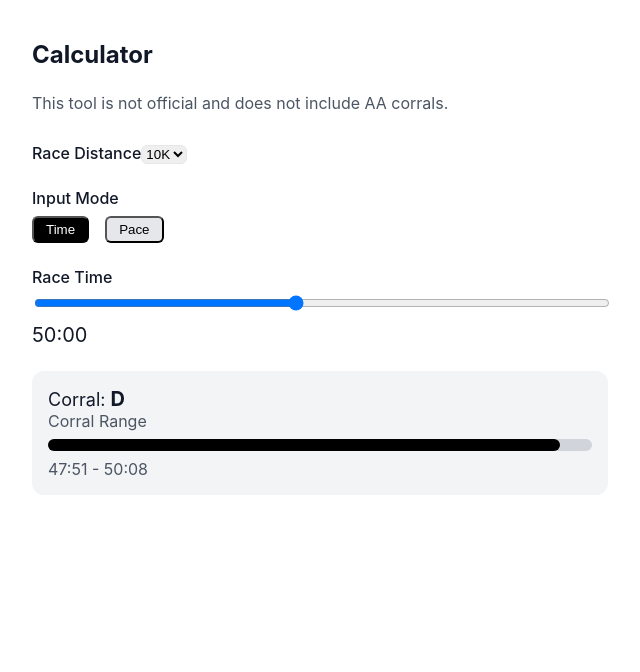
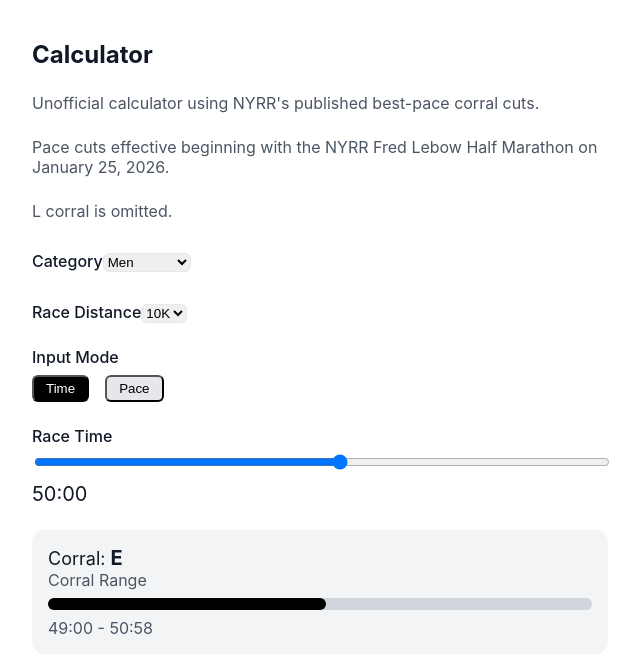
Before and after one commit to greenmoon55/nyrr-corral, a React (Vite) app: page / in a window 1280 px wide. Shown: the top 672 px of the page, without its empty margins (320-960 px from the left). Built offline with nearby package versions, Linux system fonts and the light colour scheme; the HTML template or start-up script is replaced by a standard one.

Commit message:
Update NYRR corral cutoffs

```diff
--- a/src/components/Calculator.jsx
+++ b/src/components/Calculator.jsx
@@ -1,146 +1,92 @@
 import React, { useState } from "react";
-import csvRaw from '/NYRR Corral Placements - regular corrals_ miles.csv?raw';
 
-// Corrals will be populated from the provided CSV at runtime. Keys are internal race keys
-// like "4M", "5K", "5M", "10K", "Half", "Full".
-const CORRAL_TABLE = {};
+const RACES = {
+  "5K": { miles: 3.107520199, factor: 2.09 },
+  "4M": { miles: 4, factor: 1.6 },
+  "5M": { miles: 5, factor: 1.26 },
+  "10K": { miles: 6.215040398, factor: 1 },
+  Half: { miles: 13.11218148, factor: 0.45 },
+  Full: { miles: 26.22436296, factor: 0.22 },
+};
 
-// map of parsed A-row times (seconds) per race key (e.g., '10K', '4M')
-const A_TIME_BY_RACE = {};
+const CATEGORIES = {
+  men: { label: "Men", aaLabel: "AA-m" },
+  women: { label: "Women", aaLabel: "AA-w" },
+  nonbinary: { label: "Non-binary", aaLabel: "AA-x" },
+};
 
-// Parse the provided CSV and populate CORRAL_TABLE for supported race columns.
-try {
-  const lines = csvRaw.split(/\r?\n/).map(l => l.trim()).filter(Boolean);
+const paceSeconds = (pace) => {
+  const [minutes, seconds] = pace.split(":").map(Number);
+  return minutes * 60 + seconds;
+};
 
-  // find header row within the first ~10 lines (the CSV's first line contains race short names)
-  const headerRowIndex = Math.min(lines.length, 10);
-  let headerCols = null;
-  for (let i = 0; i < headerRowIndex; i++) {
-    const cols = lines[i].split(',').map(c => c.trim());
-    // pick the row that contains at least one of the known race names (like '5K' or '10K')
-    if (cols.some(c => /5k|10k|4 miles|half marathon|marathon|5 miles/i.test(c))) {
-      headerCols = cols;
-      break;
+const CORRAL_RANGES = [
+  { label: "A", min: paceSeconds("6:20"), max: paceSeconds("6:29") },
+  { label: "B", min: paceSeconds("6:30"), max: paceSeconds("7:03") },
+  { label: "C", min: paceSeconds("7:04"), max: paceSeconds("7:28") },
+  { label: "D", min: paceSeconds("7:29"), max: paceSeconds("7:52") },
+  { label: "E", min: paceSeconds("7:53"), max: paceSeconds("8:12") },
+  { label: "F", min: paceSeconds("8:13"), max: paceSeconds("8:33") },
+  { label: "G", min: paceSeconds("8:34"), max: paceSeconds("8:56") },
+  { label: "H", min: paceSeconds("8:57"), max: paceSeconds("9:20") },
+  { label: "I", min: paceSeconds("9:21"), max: paceSeconds("9:51") },
+  { label: "J", min: paceSeconds("9:52"), max: paceSeconds("10:30") },
+  { label: "K", min: paceSeconds("10:31"), max: paceSeconds("11:36") },
+];
+
+const SLIDER_RANGES = {
+  "5K": { timeMax: 2177, paceMax: paceSeconds("11:36") },
+  "4M": { timeMax: 2849, paceMax: paceSeconds("11:36") },
+  "5M": { timeMax: 3611, paceMax: paceSeconds("11:36") },
+  "10K": { timeMax: 4326, paceMax: paceSeconds("11:36") },
+  Half: { timeMax: 9612, paceMax: paceSeconds("11:36") },
+  Full: { timeMax: 19661, paceMax: paceSeconds("11:36") },
+};
+
+const formatTime = (time) => {
+  const rounded = Math.round(time);
+  const h = Math.floor(rounded / 3600);
+  const m = Math.floor((rounded % 3600) / 60);
+  const s = String(rounded % 60).padStart(2, "0");
+  return h > 0 ? `${h}:${String(m).padStart(2, "0")}:${s}` : `${m}:${s}`;
+};
+
+const formatPace = (pace) => {
+  const rounded = Math.round(pace);
+  const min = Math.floor(rounded / 60);
+  const sec = String(rounded % 60).padStart(2, "0");
+  return `${min}:${sec}/mi`;
+};
+
+const getCorral = (bestPace, category) => {
+  if (category === "men") {
+    if (bestPace <= paceSeconds("5:04")) {
+      return { label: "AA-m", min: paceSeconds("4:00"), max: paceSeconds("5:04") };
+    }
+    if (bestPace <= paceSeconds("6:19")) {
+      return { label: "A-m", min: paceSeconds("5:05"), max: paceSeconds("6:19") };
     }
   }
 
-  if (headerCols) {
-    // mapping from CSV header -> internal key used in the app
-    const CSV_TO_KEY = {
-      '5k': '5K',
-      '4 miles': '4M',
-      '5 miles': '5M',
-      '10k': '10K',
-      'half marathon': 'Half',
-      'marathon': 'Full'
-    };
+  if (bestPace <= paceSeconds("6:19")) {
+    return { label: CATEGORIES[category].aaLabel, min: paceSeconds("4:00"), max: paceSeconds("6:19") };
+  }
 
-    // helper to normalize header text
-    const norm = (s) => (s || '').toString().toLowerCase().trim();
-
-    // find the row index for the 'A' row to capture A-time more reliably
-    const aLine = lines.find(l => l.split(',')[0]?.trim() === 'A');
-    const aCols = aLine ? aLine.split(',') : null;
-
-    // iterate all header columns and parse supported races
-    headerCols.forEach((h, colIndex) => {
-      const key = CSV_TO_KEY[norm(h)];
-      if (!key) return; // unsupported/unused column
-
-      const table = [];
-      for (const line of lines) {
-        const cols = line.split(',');
-        const name = cols[0]?.trim();
-        if (!name) continue;
-        if (/^[A-K]$/.test(name)) {
-          const cell = (cols[colIndex] || '').trim();
-          const m = cell.match(/(\d+:)?\d{1,2}:\d{2}/);
-          if (m) {
-            const timeStr = m[0];
-            const parts = timeStr.split(':').map(Number);
-            let seconds = 0;
-            if (parts.length === 3) seconds = parts[0]*3600 + parts[1]*60 + parts[2];
-            else if (parts.length === 2) seconds = parts[0]*60 + parts[1];
-            else seconds = Number(timeStr);
-            table.push({ max: seconds, label: name });
-          } else {
-            table.push({ max: null, label: name });
-          }
-        }
-      }
-
-      // stop at first missing (null) value to get contiguous rows from A..?
-      const cleaned = [];
-      for (const row of table) {
-        if (row.max == null) break;
-        cleaned.push(row);
-      }
-
-      if (cleaned.length > 0) {
-        // If CSV included a K row, keep its value. If not, make final bucket open-ended.
-        const lastRow = cleaned[cleaned.length - 1];
-        if (lastRow.label !== 'K') lastRow.max = Infinity;
-        CORRAL_TABLE[key] = cleaned;
-        console.debug(`Parsed corrals for ${key}:`, cleaned.map(r => ({label: r.label, max: r.max})));
-
-        // capture A time for slider minimum if available
-        if (aCols && aCols[colIndex]) {
-          const aCell = (aCols[colIndex] || '').trim();
-          const m2 = aCell.match(/(\d+:)?\d{1,2}:\d{2}/);
-          if (m2) {
-            const timeStr = m2[0];
-            const parts = timeStr.split(':').map(Number);
-            let seconds = 0;
-            if (parts.length === 3) seconds = parts[0]*3600 + parts[1]*60 + parts[2];
-            else if (parts.length === 2) seconds = parts[0]*60 + parts[1];
-            else seconds = Number(timeStr);
-            A_TIME_BY_RACE[key] = seconds;
-            console.debug(`Parsed A time for ${key}:`, seconds);
-          }
-        }
-      } else {
-        console.debug(`No cleaned corrals parsed for column ${h} (key ${key})`);
-      }
-    });
-  }
-} catch (e) {
-  console.warn('Failed to parse CSV for corrals', e);
-}
-
-// (A_TIME_BY_RACE populated above)
-
-const SLIDER_RANGES = {
-  "4M": { time: [600, 4000], pace: [300, 1200] },
-  "5K": { time: [300, 2000], pace: [300, 1200] },
-  "5M": { time: [600, 4000], pace: [300, 1200] },
-  "10K": { time: [600, 6000], pace: [300, 1200] },
-  "Half": { time: [1800, 9000], pace: [360, 1200] },
-  "Full": { time: [3600, 20000], pace: [420, 1500] }
+  return CORRAL_RANGES.find((range) => bestPace >= range.min && bestPace <= range.max) || CORRAL_RANGES[CORRAL_RANGES.length - 1];
 };
 
 export default function Calculator() {
   const [race, setRace] = useState("10K");
+  const [category, setCategory] = useState("men");
   const [mode, setMode] = useState("time");
   const [seconds, setSeconds] = useState(3000);
   const [pace, setPace] = useState(480);
 
-  const raceMiles = { "4M": 4, "5K": 3.107520199, "5M": 5, "10K": 6.215040398, Half: 13.11218148, Full: 26.22436296 }[race];
-
-  const formatTime = (t) => {
-    const h = Math.floor(t / 3600);
-    const m = Math.floor((t % 3600) / 60);
-    const s = String(t % 60).padStart(2, "0");
-    return h > 0 ? `${h}:${String(m).padStart(2,"0")}:${s}` : `${m}:${s}`;
-  };
+  const raceInfo = RACES[race];
+  const raceMiles = raceInfo.miles;
 
   const paceToTime = (p) => Math.round(p * raceMiles);
   const timeToPace = (t) => t / raceMiles;
-
-  const formatPace = (p) => {
-    const min = Math.floor(p / 60);
-    const sec = String(Math.round(p % 60)).padStart(2, '0');
-    return `${min}:${sec}/mi`;
-  };
 
   const updateTime = (t) => {
     setSeconds(t);
@@ -152,87 +98,49 @@ export default function Calculator() {
     setSeconds(paceToTime(p));
   };
 
-  const corrals = CORRAL_TABLE[race] || [];
-  // use the current input value (time seconds) when finding the matching corral
-  const valForFind = mode === 'time' ? seconds : paceToTime(pace);
-  let corral = corrals.find(c => valForFind <= c.max);
-  let idx;
-  let prevMax;
-  if (!corral) {
-    // no matching corral found (e.g., input > last corral max).
-    if (corrals.length > 0) {
-      // fallback to the last corral in the table
-      idx = corrals.length - 1;
-      corral = corrals[idx];
-      prevMax = idx === 0 ? 0 : (corrals[idx - 1]?.max ?? 0);
-    } else {
-      // no corrals available for this race (shouldn't normally happen) -> use safe defaults
-      corral = { max: Infinity, label: '?' };
-      idx = 0;
-      prevMax = 0;
-    }
-  } else {
-    idx = corrals.indexOf(corral);
-    prevMax = idx === 0 ? 0 : (corrals[idx - 1]?.max ?? 0);
-  }
+  const enteredTime = mode === "time" ? seconds : paceToTime(pace);
+  const best10KTime = enteredTime * raceInfo.factor;
+  const bestPace = best10KTime / RACES["10K"].miles;
+  const corral = getCorral(bestPace, category);
+  const sliderValue = mode === "time" ? seconds : pace;
+  const sliderOnChange = (e) => mode === "time" ? updateTime(Number(e.target.value)) : updatePace(Number(e.target.value));
+  const bestPaceToRaceTime = (p) => (p * RACES["10K"].miles) / raceInfo.factor;
+  const fastestPace = paceSeconds("4:00");
+  const sliderMin = mode === "time" ? Math.floor(bestPaceToRaceTime(fastestPace)) : fastestPace;
+  const sliderMax = mode === "time" ? SLIDER_RANGES[race].timeMax : SLIDER_RANGES[race].paceMax;
+  const corralRange = Number.isFinite(corral.max)
+    ? mode === "time"
+      ? `${formatTime(bestPaceToRaceTime(corral.min))} - ${formatTime(bestPaceToRaceTime(corral.max))}`
+      : `${formatPace(corral.min)} - ${formatPace(corral.max)}`
+    : mode === "time"
+      ? `${formatTime(bestPaceToRaceTime(corral.min))}+`
+      : `${formatPace(corral.min)}+`;
 
-  const corralRange = (() => {
-    const min = prevMax;
-    const max = corral.max;
-    if(mode === 'time') return `${formatTime(min)} - ${formatTime(max)}`;
-    const minPace = formatPace(min / raceMiles);
-    const maxPace = formatPace(max / raceMiles);
-    return `${minPace} - ${maxPace}`;
-  })();
-
-  const progressPercent = (() => {
-    let val = mode === 'time' ? seconds : paceToTime(pace);
-    return ((val - prevMax) / (corral.max - prevMax)) * 100;
-  })();
-
-  const sliderValue = mode === 'time' ? seconds : pace;
-  // Compute slider min/max dynamically from CSV data (A time and last corral) with fallbacks
-  const defaultSliderMin = SLIDER_RANGES[race][mode][0];
-  const defaultSliderMax = SLIDER_RANGES[race][mode][1];
-  // Prefer the parsed A-time as a realistic lower bound
-  let sliderMin = defaultSliderMin;
-  const aTime = A_TIME_BY_RACE[race];
-  if (aTime && Number.isFinite(aTime)) {
-    if (mode === 'time') sliderMin = Math.max(defaultSliderMin, Math.floor(aTime * 0.7));
-    else sliderMin = Math.max(defaultSliderMin, Math.floor((aTime / raceMiles) * 0.7));
-  }
-  let sliderMax = defaultSliderMax;
-  const raceTable = CORRAL_TABLE[race];
-  if (raceTable && raceTable.length > 0) {
-    const last = raceTable[raceTable.length - 1];
-    if (Number.isFinite(last.max)) {
-      sliderMax = (mode === 'time') ? last.max : Math.round(last.max / raceMiles);
-    } else {
-      // last.max is Infinity (K is open-ended). Use the previous corral's max as the cap (no +10min).
-      const prev = raceTable.length >= 2 ? raceTable[raceTable.length - 2].max : defaultSliderMax;
-      if (prev && Number.isFinite(prev)) {
-        sliderMax = (mode === 'time') ? prev : Math.round(prev / raceMiles);
-      } else {
-        sliderMax = defaultSliderMax;
-      }
-    }
-  }
-  // ensure sliderMin is strictly less than sliderMax; if not, relax sliderMin
-  if (sliderMin >= sliderMax) {
-    sliderMin = Math.max(defaultSliderMin, Math.floor(sliderMax * 0.5));
-  }
-  const sliderOnChange = (e) => mode === 'time' ? updateTime(Number(e.target.value)) : updatePace(Number(e.target.value));
+  const progressPercent = Number.isFinite(corral.max)
+    ? ((bestPace - corral.min) / (corral.max - corral.min)) * 100
+    : 100;
 
   return (
     <div className="p-6 space-y-6 max-w-xl mx-auto">
       <h1 className="text-2xl font-bold">Calculator</h1>
-      <div className="text-sm text-gray-600">This tool is not official and does not include AA corrals.</div>
+      <div className="text-sm text-gray-600">Unofficial calculator using NYRR's published best-pace corral cuts.</div>
+      <div className="text-sm text-gray-600">Pace cuts effective beginning with the NYRR Fred Lebow Half Marathon on January 25, 2026.</div>
+      <div className="text-sm text-gray-600">L corral is omitted.</div>
+
+      <div className="space-y-2">
+        <label className="font-medium">Category</label>
+        <select className="p-2 rounded border" value={category} onChange={(e) => setCategory(e.target.value)}>
+          {Object.entries(CATEGORIES).map(([value, item]) => (
+            <option key={value} value={value}>{item.label}</option>
+          ))}
+        </select>
+      </div>
 
       <div className="space-y-2">
         <label className="font-medium">Race Distance</label>
-        <select className="p-2 rounded border" value={race} onChange={(e)=>setRace(e.target.value)}>
+        <select className="p-2 rounded border" value={race} onChange={(e) => setRace(e.target.value)}>
+          <option>5K</option>
           <option>4M</option>
-          <option>5K</option>
           <option>5M</option>
           <option>10K</option>
           <option>Half</option>
@@ -243,15 +151,15 @@ export default function Calculator() {
       <div className="space-y-2">
         <label className="font-medium">Input Mode</label>
         <div className="flex gap-4">
-          <button className={`px-3 py-1 rounded ${mode==='time'?'bg-black text-white':'bg-gray-200'}`} onClick={()=>setMode('time')}>Time</button>
-          <button className={`px-3 py-1 rounded ${mode==='pace'?'bg-black text-white':'bg-gray-200'}`} onClick={()=>setMode('pace')}>Pace</button>
+          <button className={`px-3 py-1 rounded ${mode === "time" ? "bg-black text-white" : "bg-gray-200"}`} onClick={() => setMode("time")}>Time</button>
+          <button className={`px-3 py-1 rounded ${mode === "pace" ? "bg-black text-white" : "bg-gray-200"}`} onClick={() => setMode("pace")}>Pace</button>
         </div>
       </div>
 
       <div className="space-y-2">
-        <label className="font-medium">{mode==='time'?'Race Time':'Pace (min/mile)'}</label>
+        <label className="font-medium">{mode === "time" ? "Race Time" : "Pace (min/mile)"}</label>
         <input type="range" min={sliderMin} max={sliderMax} value={sliderValue} onChange={sliderOnChange} className="w-full" />
-        <div className="text-xl font-semibold">{mode==='time'?formatTime(seconds):formatPace(pace)}</div>
+        <div className="text-xl font-semibold">{mode === "time" ? formatTime(seconds) : formatPace(pace)}</div>
       </div>
 
       <div className="p-4 rounded-xl bg-gray-100 space-y-4">
@@ -259,7 +167,7 @@ export default function Calculator() {
         <div className="space-y-2">
           <div className="text-sm text-gray-600">Corral Range</div>
           <div className="w-full h-3 bg-gray-300 rounded-full relative">
-            <div className="h-3 bg-black rounded-full" style={{width:`${Math.max(0, Math.min(100, progressPercent))}%`}} />
+            <div className="h-3 bg-black rounded-full" style={{ width: `${Math.max(0, Math.min(100, progressPercent))}%` }} />
           </div>
           <div className="text-sm text-gray-600">{corralRange}</div>
         </div>
```
Also changed, not shown: scripts/print_corrals.js (+30 -71 lines).
